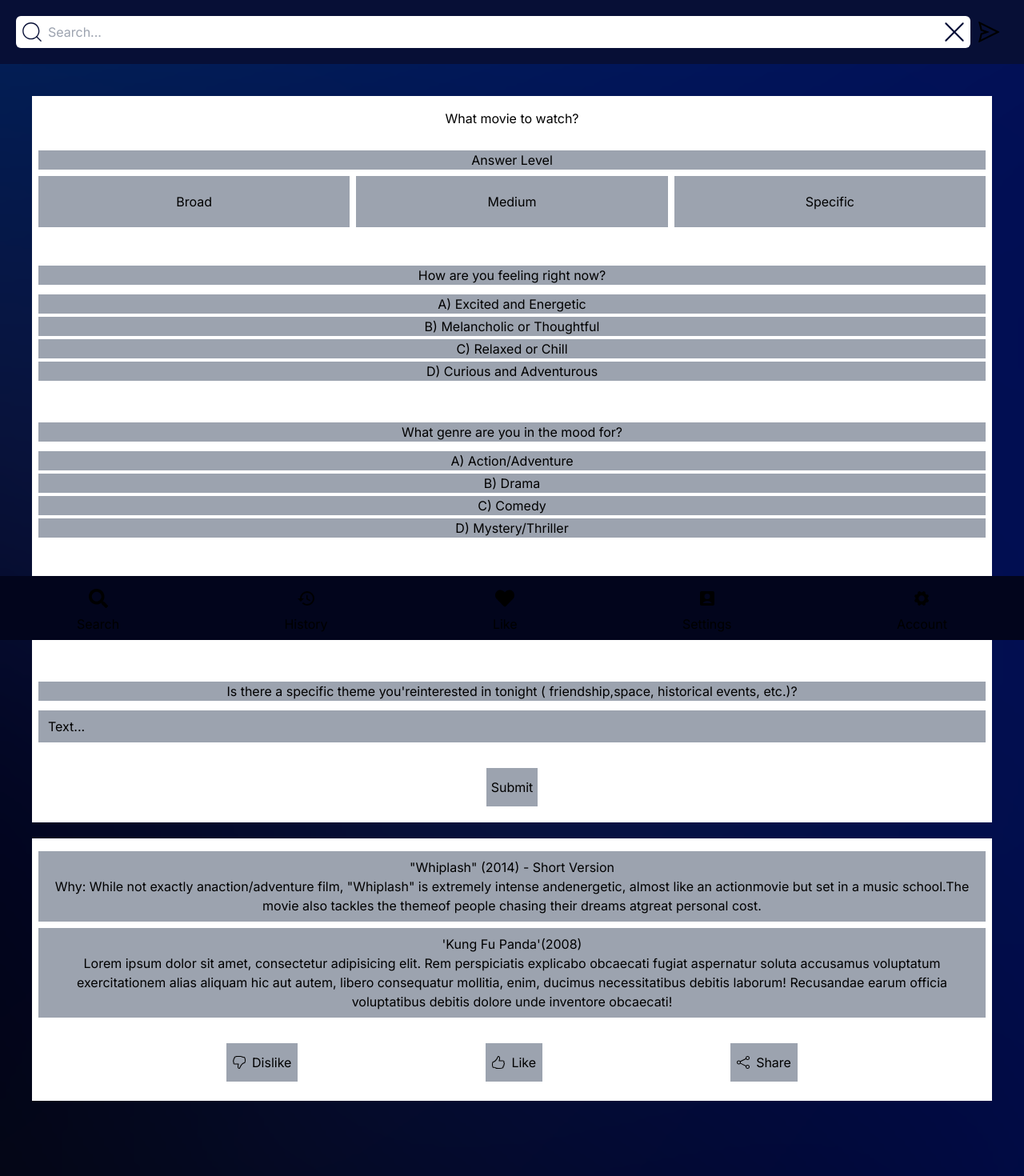
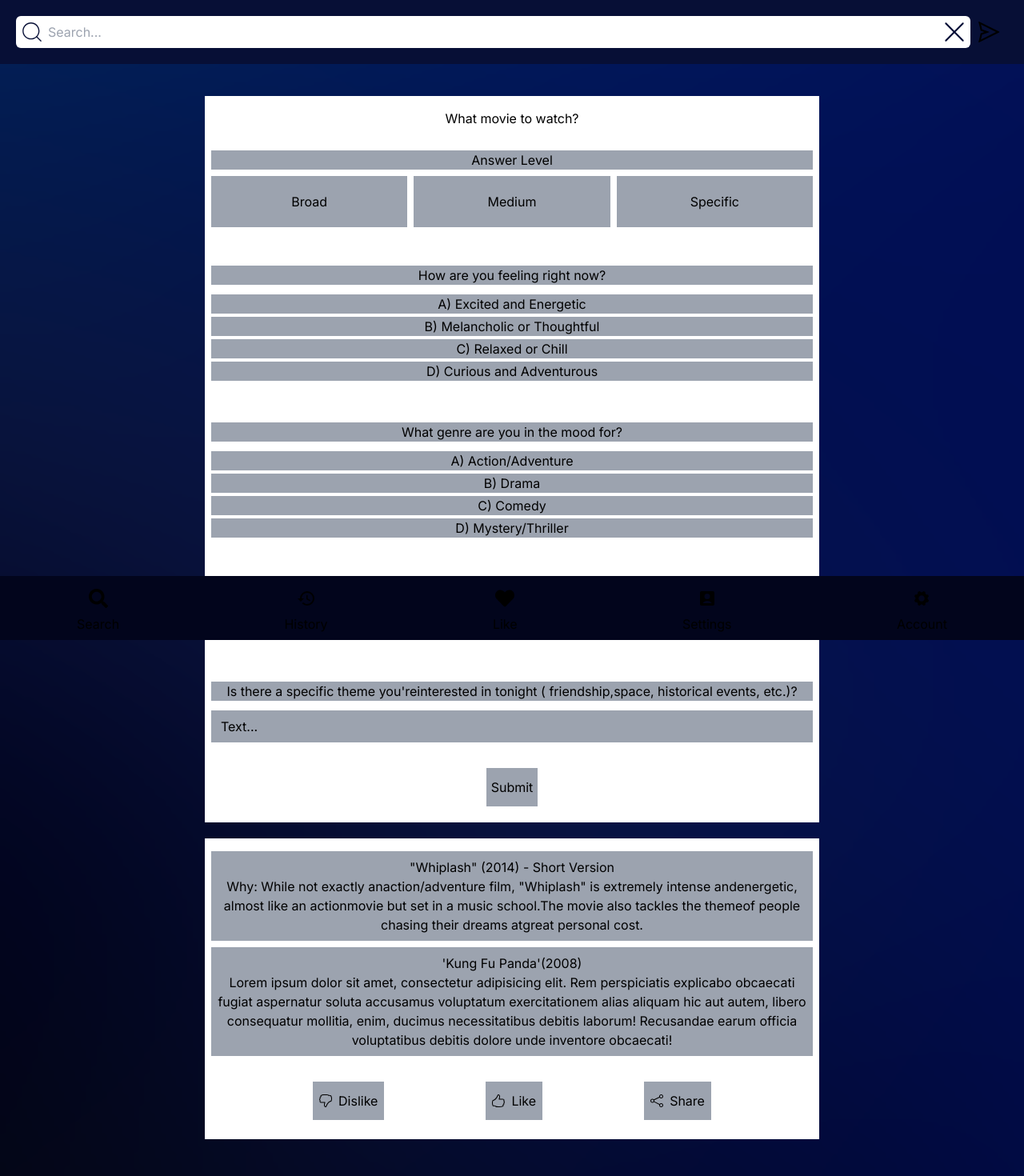
Before and after one commit to GitbySid/know-yourself, a Next.js app: page /ask/1 in a window 1280 px wide. Shown: the top 1470 px of the page at 80% size. Built offline with nearby package versions, Linux system fonts and the light colour scheme.

Commit message:
style: change layout widths for large screens

```diff
--- a/app/(ask)/ask/[promptId]/_components/question-form.jsx
+++ b/app/(ask)/ask/[promptId]/_components/question-form.jsx
@@ -13,7 +13,7 @@ export default function QuestionForm({ prompt }) {
 
   return (
     <>
-      <div className='flex flex-col bg-white text-black w-full h-full p-2 overflow-auto'>
+      <div className='flex flex-col bg-white text-black w-full h-full p-2 overflow-auto max-w-3xl'>
         <p className='text-center py-2'>{prompt.label}</p>
         <div className='my-5'>
           <p className='text-center bg-gray-400'>Answer Level</p>
@@ -86,7 +86,7 @@ export default function QuestionForm({ prompt }) {
         </div>
         <button className='py-3 mb-3 bg-gray-400 w-16 mx-auto'>Submit</button>
       </div>
-      <div className='flex flex-col my-5 bg-white text-black w-full h-full p-2 overflow-auto'>
+      <div className='flex flex-col my-5 bg-white text-black w-full h-full p-2 overflow-auto max-w-3xl'>
         <div className='bg-gray-400 py-2 my-2'>
           <p className='text-center'>{'"Whiplash" (2014) - Short Version'}</p>
           <p className='text-center'>
--- a/app/(ask)/ask/[promptId]/page.jsx
+++ b/app/(ask)/ask/[promptId]/page.jsx
@@ -11,7 +11,7 @@ export default function PromptPage({ params }) {
   const prompt = getPredefinedPrompt(params.promptId);
 
   return (
-    <div className='p-5 sm:p-10 mb-20'>
+    <div className='flex flex-col items-center justify-center p-5 sm:p-10 mb-20'>
       <QuestionForm prompt={prompt} />
     </div>
   );
--- a/app/(ask)/ask/_components/prompt-button.jsx
+++ b/app/(ask)/ask/_components/prompt-button.jsx
@@ -26,7 +26,7 @@ export default function PromptButton({ id, label }) {
       style={{
         backgroundImage: `url(${bgMap[id].src})`,
       }}
-      className='my-5 mx-2 p-5 w-full bg-no-repeat bg-cover bg-center rounded-full'
+      className='my-5 mx-2 p-5 w-full max-w-3xl bg-no-repeat bg-cover bg-center rounded-full'
       onClick={handlePromptClick}
     >
       {label}
```
